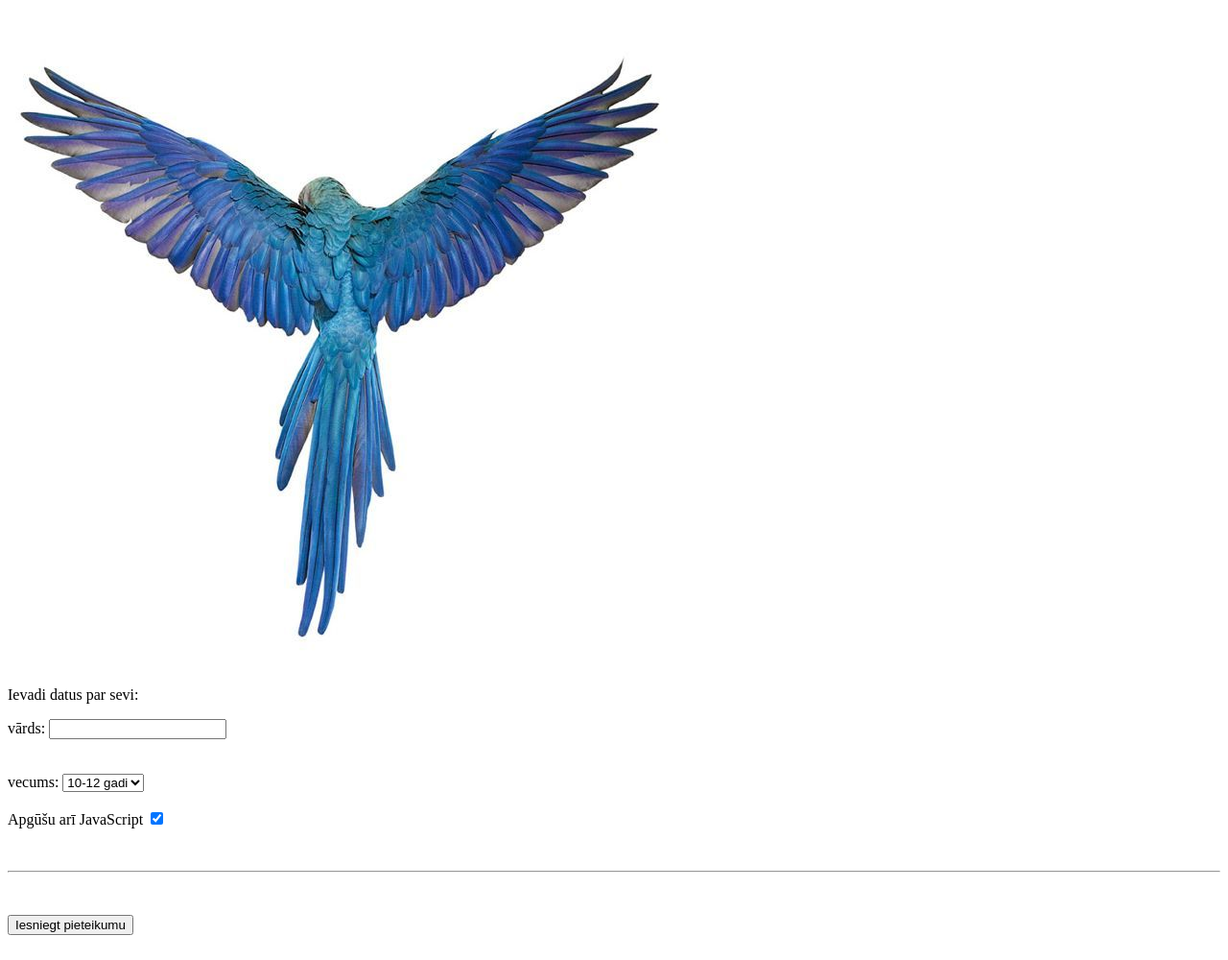
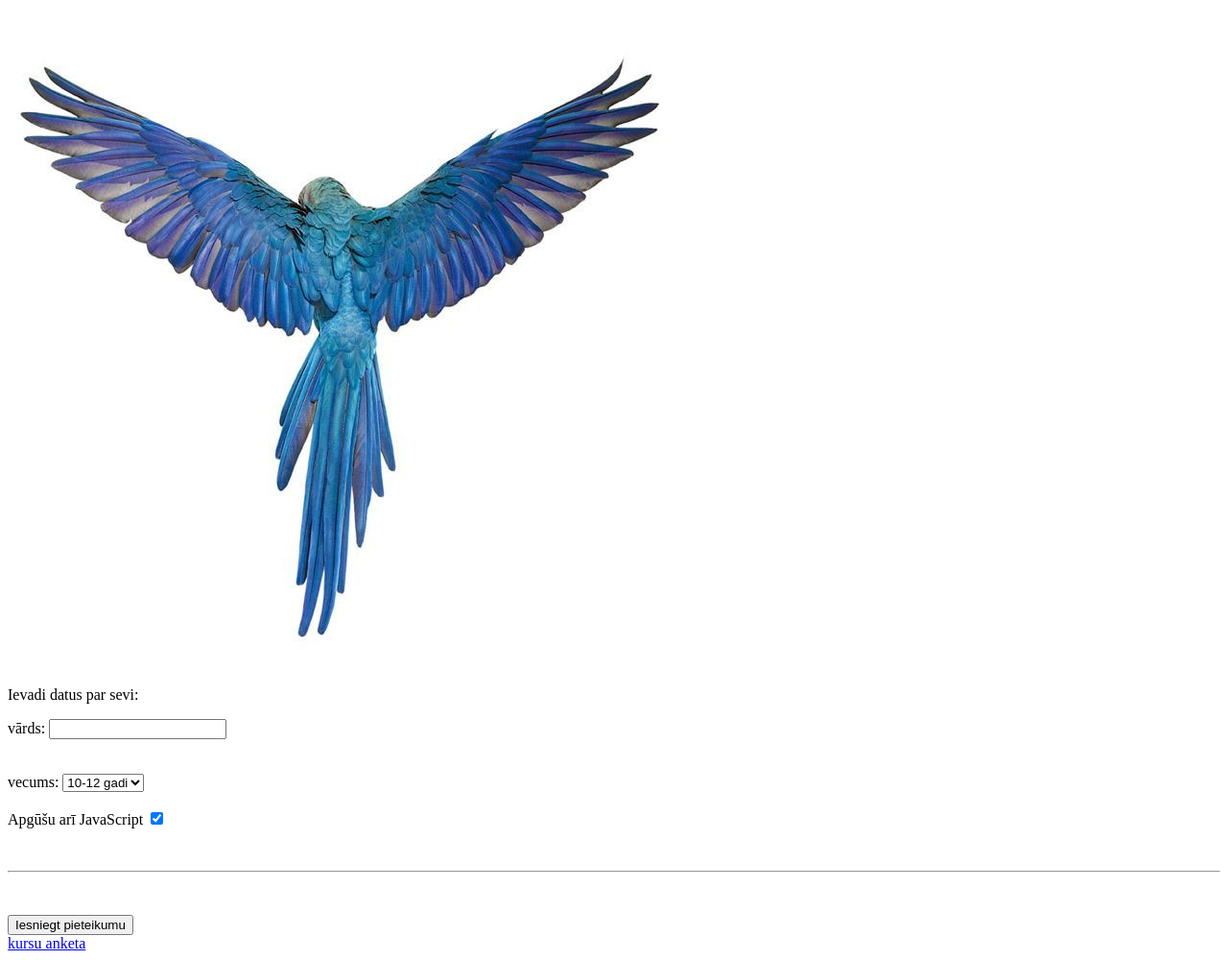
Before and after one commit to aigasmite/tests, a plain HTML site: page pirmalapa.HTML in a window 1280 px wide. Shown: the part 59-1059 px from the top of the page at 96% size. Drawn offline with Linux system fonts and the light colour scheme.

Commit message:
Update pirmalapa.HTML

```diff
--- a/pirmalapa.HTML
+++ b/pirmalapa.HTML
@@ -36,5 +36,6 @@
     	<br><br>
     	<button type="button">Iesniegt pieteikumu</button>
     </div>
+    <a class="button1" href="index.html">kursu anketa</a>
 </body>
 </html>
```
